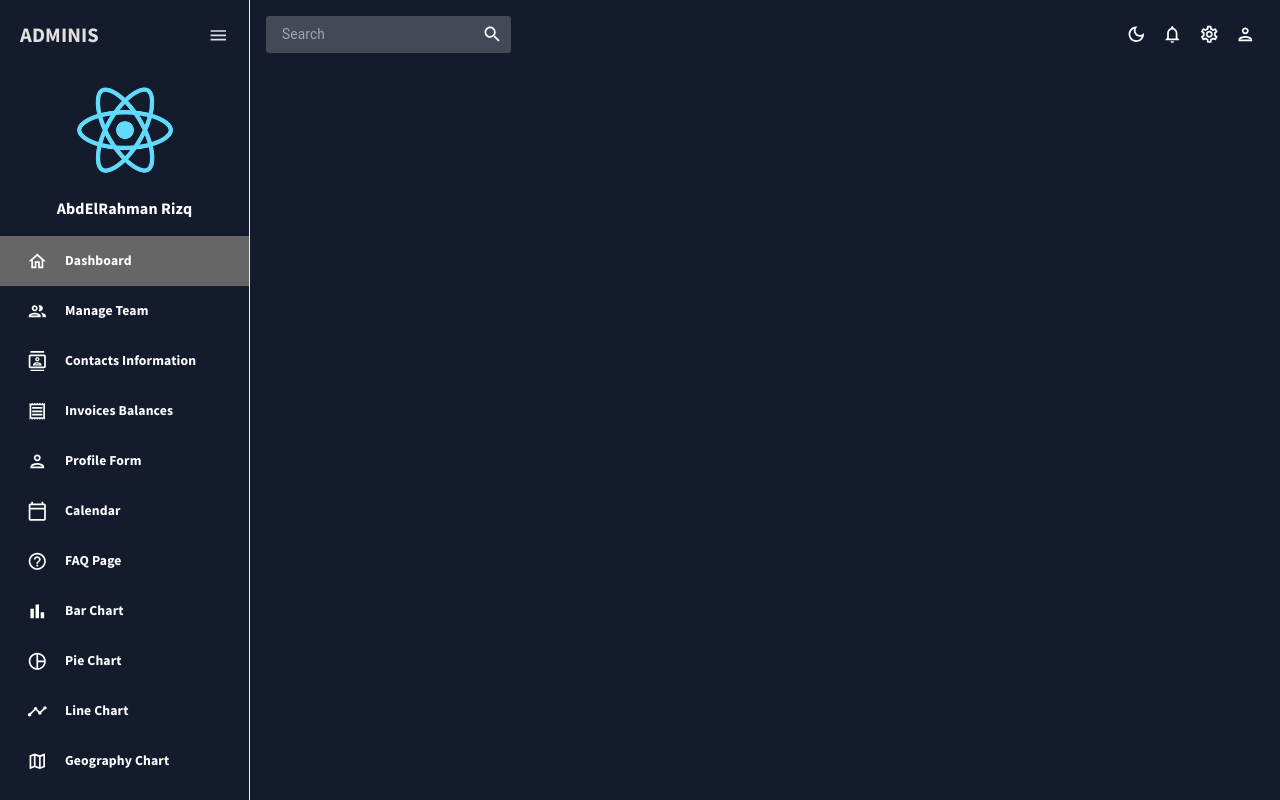
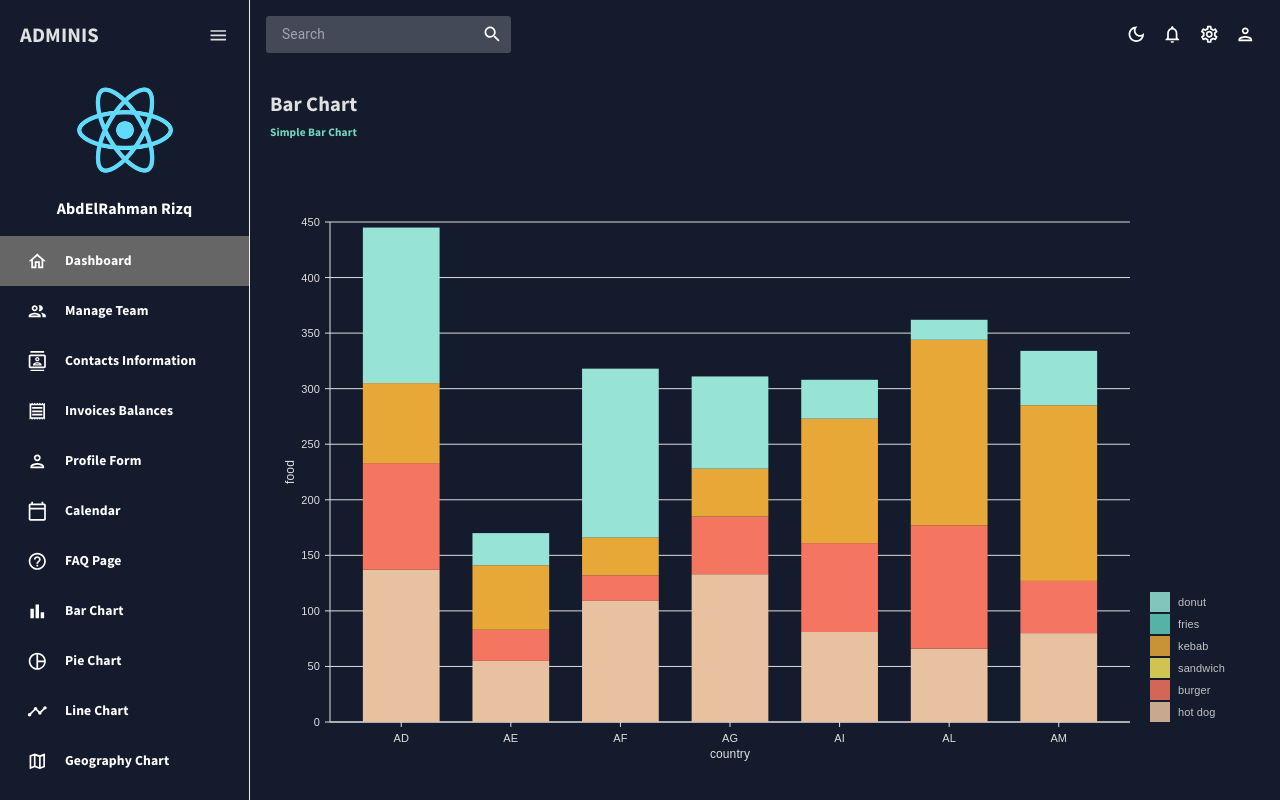
Before and after one commit to AbdElRahman-Rizq/Admin-Dashboard, a React (Create React App) app: page /BarChart in a window 1280 px wide. Built offline with nearby package versions, Linux system fonts and the light colour scheme.

Commit message:
added Bar-chart section

```diff
--- a/package.json
+++ b/package.json
@@ -9,6 +9,7 @@
     "@mui/icons-material": "^5.11.0",
     "@mui/material": "^5.11.4",
     "@mui/x-data-grid": "^5.17.18",
+    "@nivo/bar": "^0.80.0",
     "@testing-library/jest-dom": "^5.16.5",
     "@testing-library/react": "^13.4.0",
     "@testing-library/user-event": "^13.5.0",
--- a/src/App.js
+++ b/src/App.js
@@ -10,7 +10,7 @@ import Team from "./scenes/team/index.jsx";
 import Contacts from "./scenes/contacts/index.jsx";
 import Form from "./scenes/form/index";
 import Invoices from "./scenes/invoices/index";
-// import FAQ from "./scenes/faq/test";
+import Bar from "./scenes/bar/index";
 import FAQ from "./scenes/faq/index";
 
 
@@ -33,6 +33,7 @@ function App() {
               <Route path="Invoices" element={<Invoices />}/>
               <Route path="Form" element={<Form/>}/>
               <Route path="FAQ" element={<FAQ/>}/>
+              <Route path="BarChart" element={<Bar/>}/>
             </Routes>
           </div>
     </div>
--- /dev/null
+++ b/src/components/Bar-chart.js
@@ -0,0 +1,132 @@
+import { useTheme } from "@mui/material";
+import { ResponsiveBar } from "@nivo/bar";
+import { tokens } from "../theme";
+import { mockBarData as data } from "../data/mockData";
+
+const BarChart = ({ isDashboard = false }) => {
+  const theme = useTheme();
+  const colors = tokens(theme.palette.mode);
+
+  return (
+    <ResponsiveBar
+      data={data}
+      theme={{
+        // added
+        axis: {
+          domain: {
+            line: {
+              stroke: colors.grey[100],
+            },
+          },
+          legend: {
+            text: {
+              fill: colors.grey[100],
+            },
+          },
+          ticks: {
+            line: {
+              stroke: colors.grey[100],
+              strokeWidth: 1,
+            },
+            text: {
+              fill: colors.grey[100],
+            },
+          },
+        },
+        legends: {
+          text: {
+            fill: colors.grey[100],
+          },
+        },
+      }}
+      keys={["hot dog", "burger", "sandwich", "kebab", "fries", "donut"]}
+      indexBy="country"
+      margin={{ top: 50, right: 130, bottom: 50, left: 60 }}
+      padding={0.3}
+      valueScale={{ type: "linear" }}
+      indexScale={{ type: "band", round: false }}
+      colors={{ scheme: "nivo" }}
+      defs={[
+        {
+          id: "dots",
+          type: "patternDots",
+          background: "inherit",
+          color: "#38bcb2",
+          size: 4,
+          padding: 1,
+          stagger: true,
+        },
+        {
+          id: "lines",
+          type: "patternLines",
+          background: "inherit",
+          color: "#eed312",
+          rotation: -45,
+          lineWidth: 6,
+          spacing: 10,
+        },
+      ]}
+      borderColor={{
+        from: "color",
+        modifiers: [["darker", "1.6"]],
+      }}
+      axisTop={null}
+      axisRight={null}
+      axisBottom={{
+        tickSize: 5,
+        tickPadding: 5,
+        tickRotation: 0,
+        legend: isDashboard ? undefined : "country", // changed
+        legendPosition: "middle",
+        legendOffset: 32,
+      }}
+      axisLeft={{
+        tickSize: 5,
+        tickPadding: 5,
+        tickRotation: 0,
+        legend: isDashboard ? undefined : "food", // changed
+        legendPosition: "middle",
+        legendOffset: -40,
+      }}
+      enableLabel={false}
+      labelSkipWidth={12}
+      labelSkipHeight={12}
+      labelTextColor={{
+        from: "color",
+        modifiers: [["darker", 1.6]],
+      }}
+      legends={[
+        {
+          dataFrom: "keys",
+          anchor: "bottom-right",
+          direction: "column",
+          justify: false,
+          translateX: 120,
+          translateY: 0,
+          itemsSpacing: 2,
+          itemWidth: 100,
+          itemHeight: 20,
+          itemDirection: "left-to-right",
+          itemOpacity: 0.85,
+          symbolSize: 20,
+          effects: [
+            {
+              on: "hover",
+              style: {
+                itemOpacity: 1,
+              },
+            },
+          ],
+        },
+      ]}
+
+      isInteractive={true}
+      role="application"
+      barAriaLabel={function (e) {
+        return e.id + ": " + e.formattedValue + " in country: " + e.indexValue;
+      }}
+    />
+  );
+};
+
+export default BarChart;
--- a/src/scenes/bar/index.jsx
+++ b/src/scenes/bar/index.jsx
@@ -1,8 +1,16 @@
-const Sidebar=()=>{
-    return(
-        <div>
-        Sidebar
-    </div>
-        )
-}
-export default Sidebar;
+import { Box } from "@mui/material";
+import Header from "../../components/Header";
+import BarChart from "../../components/Bar-chart";
+
+const Bar = () => {
+  return (
+    <Box m="20px" style={{color:"black"}}>
+      <Header title="Bar Chart" subtitle="Simple Bar Chart" />
+      <Box height="75vh">
+        <BarChart />
+      </Box>
+    </Box>
+  );
+};
+
+export default Bar;
```
Also changed, not shown: src/scenes/geography/index.jsx (deleted, +0 -8 lines), 1 other file (tests, documents, lock files or other folders).
